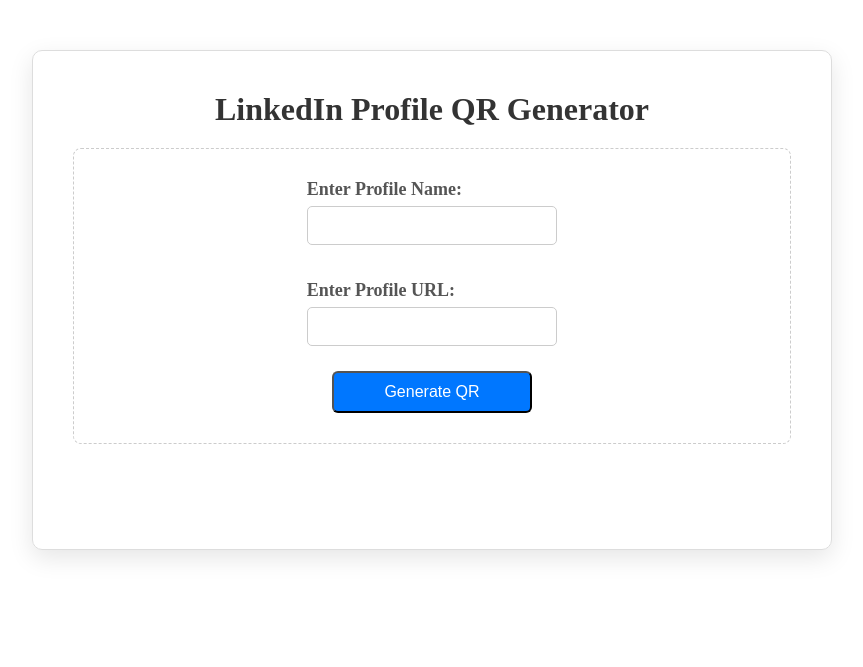
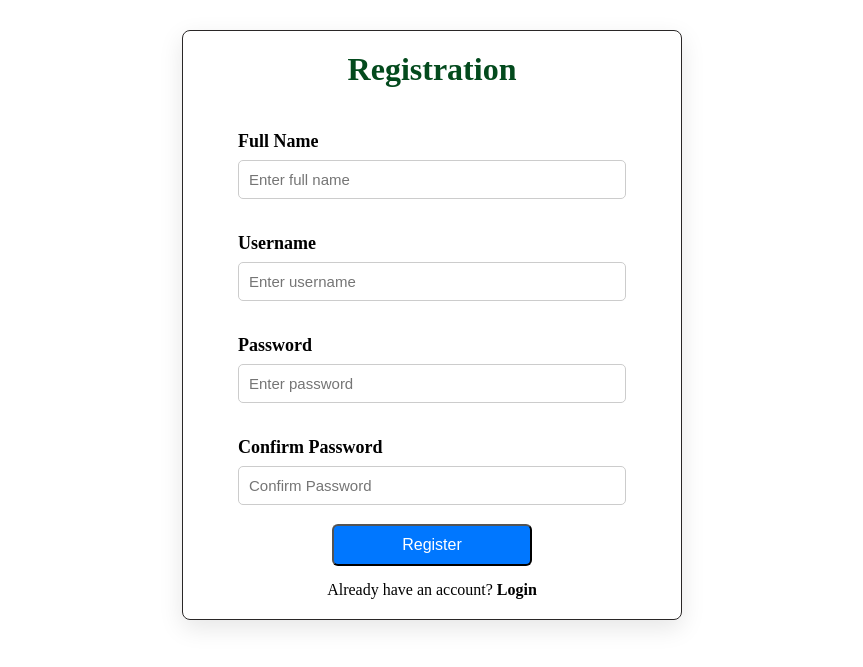
Before and after one commit to Aayush-Raut10/QR-Generator, a Django app: page / in a window 1280 px wide. Shown: the top 667 px of the page, without its empty margins (208-1071 px from the left). Run offline with Django 5.2, Linux system fonts and the light colour scheme.

Commit message:
Initial implementation of login and registe

```diff
--- a/Generator/templates/Generator/index.html
+++ b/Generator/templates/Generator/index.html
@@ -74,7 +74,7 @@
     <div class="container">
         <h1>LinkedIn Profile QR Generator</h1>
 
-       <form action="{% url 'index' %}" method="POST">
+       <form action="{% url 'Generator:index' %}" method="POST">
             {% csrf_token %}
             <div class="field">
                 <label for="name">Enter Profile Name: </label>
--- a/Generator/urls.py
+++ b/Generator/urls.py
@@ -1,5 +1,8 @@
 from django.urls import path
 from . import views
+
+app_name = "Generator"
+
 urlpatterns = [
 
     path('', views.index, name="index"),
--- a/Generator/views.py
+++ b/Generator/views.py
@@ -4,9 +4,11 @@ import qrcode
 import datetime
 import os
 from django.conf import settings
+from django.contrib.auth.decorators import login_required
 
 # Create your views here.
 
+@login_required
 def index(request):
     if request.method == "POST":
 
--- a/QR_web/urls.py
+++ b/QR_web/urls.py
@@ -22,8 +22,8 @@ from django.conf.urls.static import static
 
 urlpatterns = [
     path('admin/', admin.site.urls),
-    path('', include('Generator.urls')),
-    path('accounts/', include("accounts.urls")),
+    path('', include("accounts.urls")),
+    path('generator/', include('Generator.urls')),
 ]
 
 urlpatterns += static(settings.MEDIA_URL, document_root = settings.MEDIA_ROOT)
--- a/accounts/templates/accounts/register.html
+++ b/accounts/templates/accounts/register.html
@@ -96,20 +96,27 @@
 
         <h1>Registration</h1>
 
-        <div class="error-div">
-            <!-- <p>Username or password are incorrect!</p> -->
-        </div>
+        {% if errors %}
+          {% for error in errors %}
+            <div class="error-div">
+            <p>{{ error }}</p>
+            </div>
+          {% endfor %}
+        {% endif %}
+
 
         <form action="" method="POST">
 
+            {% csrf_token %}
+
             <div class="input-group">
                 <label for="fullname">Full Name</label>
-                <input type="text" name="fullname" placeholder="Enter full name" required>
+                <input type="text" name="fullname" placeholder="Enter full name" value="{{ form_data.fullname | default:''}}" required>
             </div>
 
             <div class="input-group">
                 <label for="username">Username</label>
-                <input type="text" name="username" placeholder="Enter username" required>
+                <input type="text" name="username" placeholder="Enter username" value="{{ form_data.username | default:''}}" required>
             </div>
 
             <div class="input-group">
--- a/accounts/urls.py
+++ b/accounts/urls.py
@@ -3,6 +3,6 @@ from accounts import views
 
 urlpatterns = [
 
-    path('register', views.register_user, name="register_user"),
+    path('', views.register_user, name="register_user"),
     path('login', views.login_user, name="login_user")
 ]
--- a/accounts/views.py
+++ b/accounts/views.py
@@ -1,13 +1,71 @@
-from django.shortcuts import render
+from django.shortcuts import render, redirect
 from django.contrib.auth import authenticate, login, logout
 from django.contrib.auth.decorators import login_required
 from django.contrib.auth.models import User
+from django.core.exceptions import ValidationError
+from django.contrib.auth.password_validation import validate_password
 
 # Create your views here.
 
-def login_user(request):
-    return render(request, "accounts/login.html")
+
+def register_user(request):
+
+    errors = {}
+
+    if request.method == 'POST':
+        username = request.POST.get("username")
+        password = request.POST.get("password")
+        confirm_password = request.POST.get("confirmpassword")
+
+        if not username:
+            errors["username"] = "Username is required"
+
+        elif User.objects.filter(username=username).exists():
+            errors["username"] = "Username already exists"
+
+        if not password or not confirm_password:
+            errors["password"] = "Password is required"
+
+        elif password != confirm_password:
+            errors["password"] = "Password do not match"
+
+        # try:
+        #     validate_password(password)
+        # except ValidationError as e:
+        #     errors["password"] = e.messages
 
 
-def register_user(request):
-    return render(request, "accounts/register.html")
+        if not errors:
+
+            User.objects.create_user(username=username, password=password)
+            return redirect('login_user')
+
+        else:
+
+            form_data = request.POST
+            context = {
+                'form_data':form_data,
+                'errors':errors.values(),
+            }
+            return render(request, "accounts/register.html",context=context)
+    else:
+        return render(request, "accounts/register.html")
+
+
+def login_user(request):
+
+    if request.method == 'POST':
+        username = request.POST.get("username")
+        password = request.POST.get("password")
+
+        user = authenticate(request, username=username, password=password)
+
+        if user is not None:
+            login(request, user)
+            return redirect('Generator:index')
+        else:
+            form_data = request.POST
+            return render(request, "accounts/login.html", {'error':'Invalid Username or Password', 'form_data':form_data})
+
+    else:
+        return render(request, "accounts/login.html")
```
Also changed, not shown: accounts/templates/accounts/login.html (+7 -3 lines), db.sqlite3.
